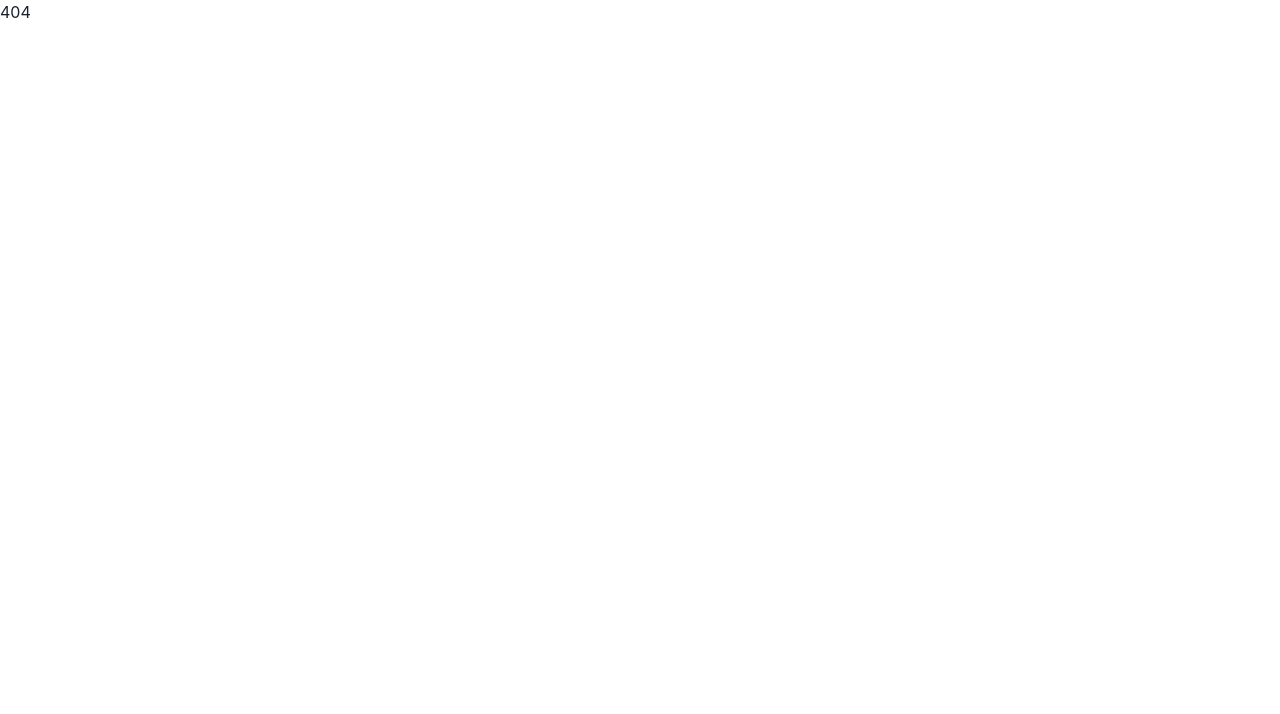
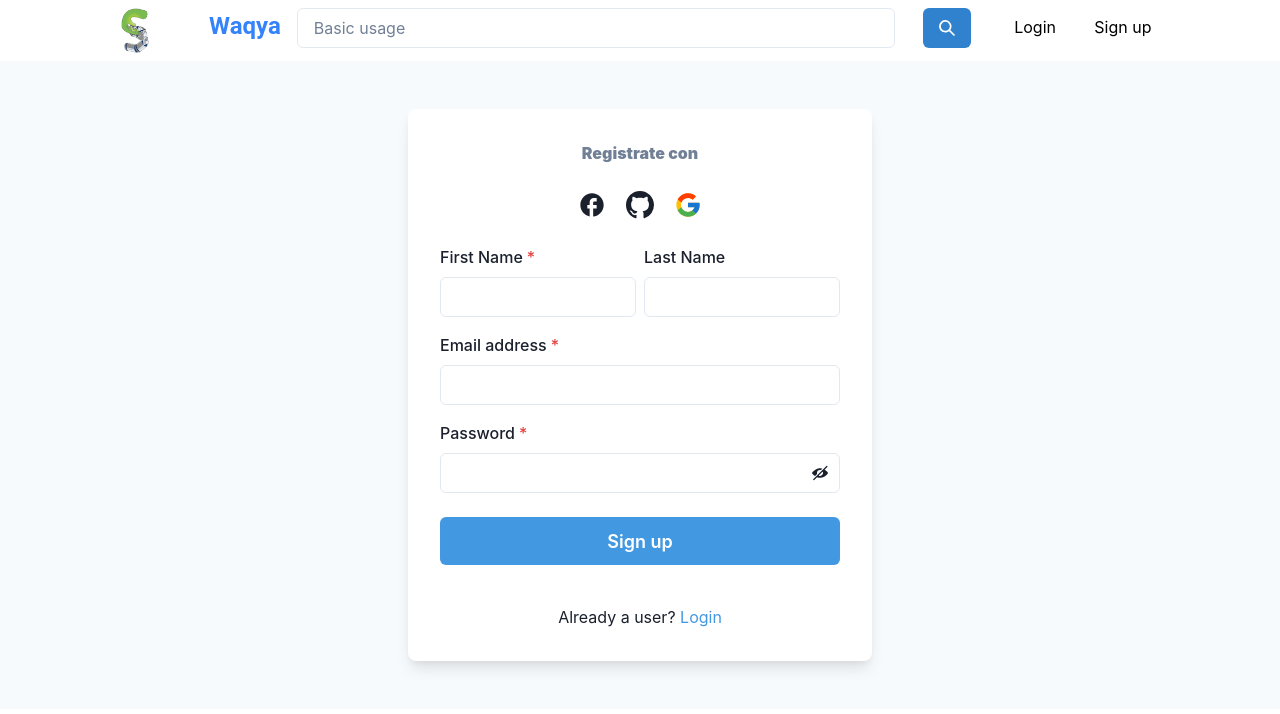
Before and after one commit to eluqm/IS-3group1, a React (Vite) app in the folder frontend/: page /signup in a window 1280 px wide. Before the commit this address had no page. Shown: the top 714 px of the page. Built offline with nearby package versions, Linux system fonts and the light colour scheme.

Commit message:
feature: Agregando la vista de sign up del C4P

```diff
--- a/frontend/src/main.tsx
+++ b/frontend/src/main.tsx
@@ -11,6 +11,7 @@ import {
 import App from "./App";
 import Dashboard from './routes/Dashboard/Dashboard';
 import About_C4P from './routes/About_C4P/About_C4P';
+import SignUp from './routes/SignUp/SignUp'
 
 import "./index.css";
 
@@ -22,6 +23,7 @@ ReactDOM.createRoot(document.getElementById("root")!).render(
           <Route path="/" element={<App />} />
           <Route path="/admin/dashboard" element={<Dashboard/>} />
           <Route path="/c4p" element={<About_C4P />} />
+          <Route path="/signup" element={<SignUp />} />
           <Route path="*" element={<div>404</div>} />
         </Routes>
       </BrowserRouter>
--- /dev/null
+++ b/frontend/src/routes/SignUp/SignUp.tsx
@@ -0,0 +1,128 @@
+import {
+    Flex,
+    Box,
+    FormControl,
+    FormLabel,
+    Input,
+    InputGroup,
+    HStack,
+    InputRightElement,
+    Stack,
+    Button,
+    Heading,
+    Text,
+    useColorModeValue,
+    Link,
+    IconButton
+} from '@chakra-ui/react';
+import {MdFacebook} from 'react-icons/md';
+import { useState } from 'react';
+import { ViewIcon, ViewOffIcon } from '@chakra-ui/icons';
+import { BsGithub } from 'react-icons/bs';
+import { FcGoogle } from 'react-icons/fc';
+//import components
+import Header from '../.././components/Header'
+
+export default function SignupCard() {
+const [showPassword, setShowPassword] = useState(false);
+    return (
+        <Box className="App" bg='#f5f5f5'>
+        <Header/>
+            <Flex
+                minH={'5vh'}
+                align={'center'}
+                justify={'center'}
+                bg={useColorModeValue('gray.50', 'gray.800')}>
+                <Stack spacing={5} mx={'auto'} maxW={'lg'} py={12} px={6}>
+                    <Box
+                        rounded={'lg'}
+                        bg={useColorModeValue('white', 'gray.700')}
+                        boxShadow={'lg'}
+                        p={8}>
+                        <Stack spacing={4}>
+                        <Text fontWeight={1000} color={'gray.500'} >
+                        Registrate con
+                    </Text>
+                        <Heading fontSize={'lg'} color={'gray.600'}>
+                            <IconButton
+                                aria-label="facebook"
+                                variant="ghost"
+                                size="lg"
+                                isRound={true}
+                                _hover={{ bg: '#0D74FF' }}
+                                icon={<MdFacebook size="28px" />}
+                                />
+                            <IconButton
+                                aria-label="github"
+                                variant="ghost"
+                                size="lg"
+                                isRound={true}
+                                _hover={{ bg: '#0D74FF' }}
+                                icon={<BsGithub size="28px" />}
+                            />
+                            <IconButton
+                                aria-label="gmail"
+                                variant="ghost"
+                                size="lg"
+                                isRound={true}
+                                _hover={{ bg: '#0D74FF' }}
+                                icon={<FcGoogle size="28px" />}
+                            />
+                        </Heading>
+                        <HStack>
+                            <Box>
+                                <FormControl id="firstName" isRequired>
+                                    <FormLabel>First Name</FormLabel>
+                                    <Input type="text" />
+                                </FormControl>
+                            </Box>
+                            <Box>
+                                <FormControl id="lastName">
+                                    <FormLabel>Last Name</FormLabel>
+                                    <Input type="text" />
+                                </FormControl>
+                            </Box>
+                        </HStack>
+                        <FormControl id="email" isRequired>
+                            <FormLabel>Email address</FormLabel>
+                            <Input type="email" />
+                        </FormControl>
+                        <FormControl id="password" isRequired>
+                            <FormLabel>Password</FormLabel>
+                            <InputGroup>
+                            <Input type={showPassword ? 'text' : 'password'} />
+                            <InputRightElement h={'full'}>
+                                <Button
+                                variant={'ghost'}
+                                onClick={() =>
+                                    setShowPassword((showPassword) => !showPassword)
+                                }>
+                                {showPassword ? <ViewIcon /> : <ViewOffIcon />}
+                                </Button>
+                            </InputRightElement>
+                            </InputGroup>
+                        </FormControl>
+                        <Stack spacing={10} pt={2}>
+                            <Button
+                            loadingText="Submitting"
+                            size="lg"
+                            bg={'blue.400'}
+                            color={'white'}
+                            _hover={{
+                                bg: 'blue.500',
+                            }}>
+                            Sign up
+                            </Button>
+                        </Stack>
+                        <Stack pt={6}>
+                            <Text align={'center'}>
+                            Already a user? <Link color={'blue.400'}>Login</Link>
+                            </Text>
+                        </Stack>
+                        </Stack>
+                    </Box>
+                </Stack>
+            </Flex>
+        </Box>
+    );
+}
```
